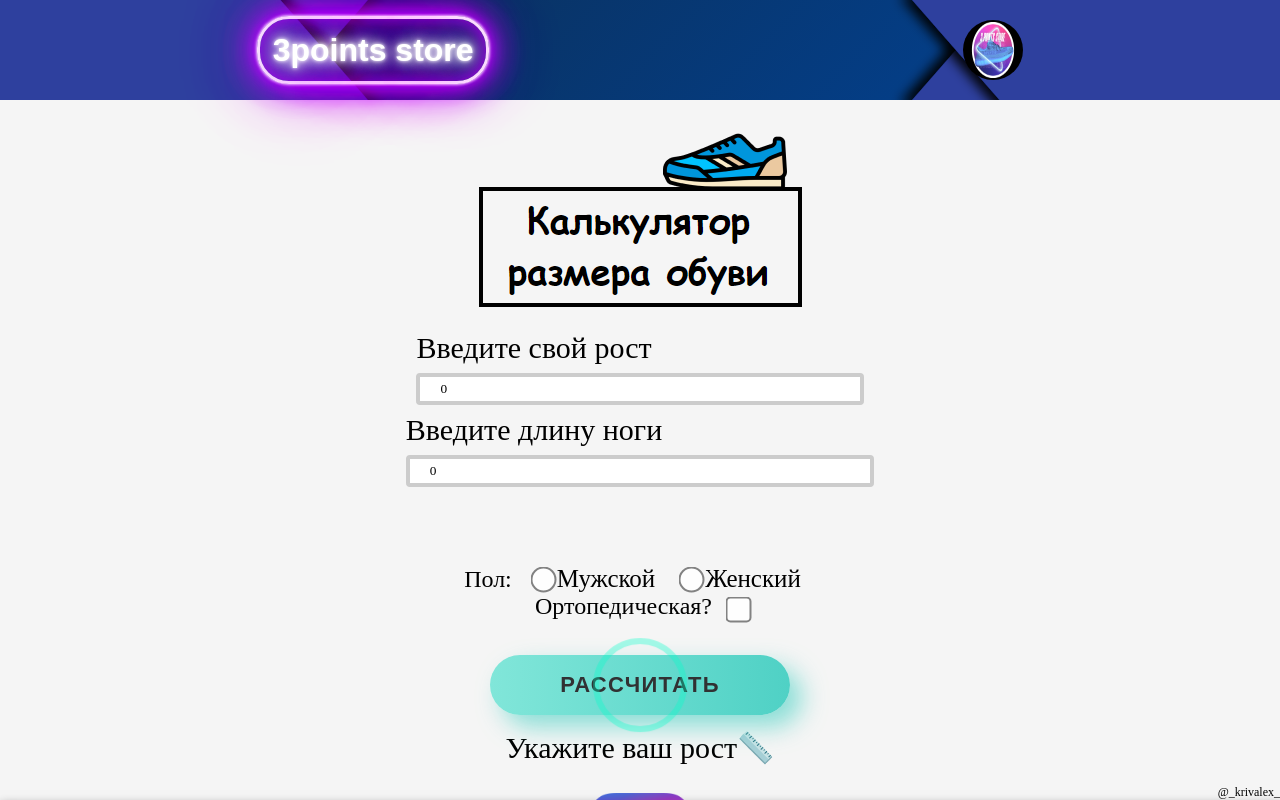
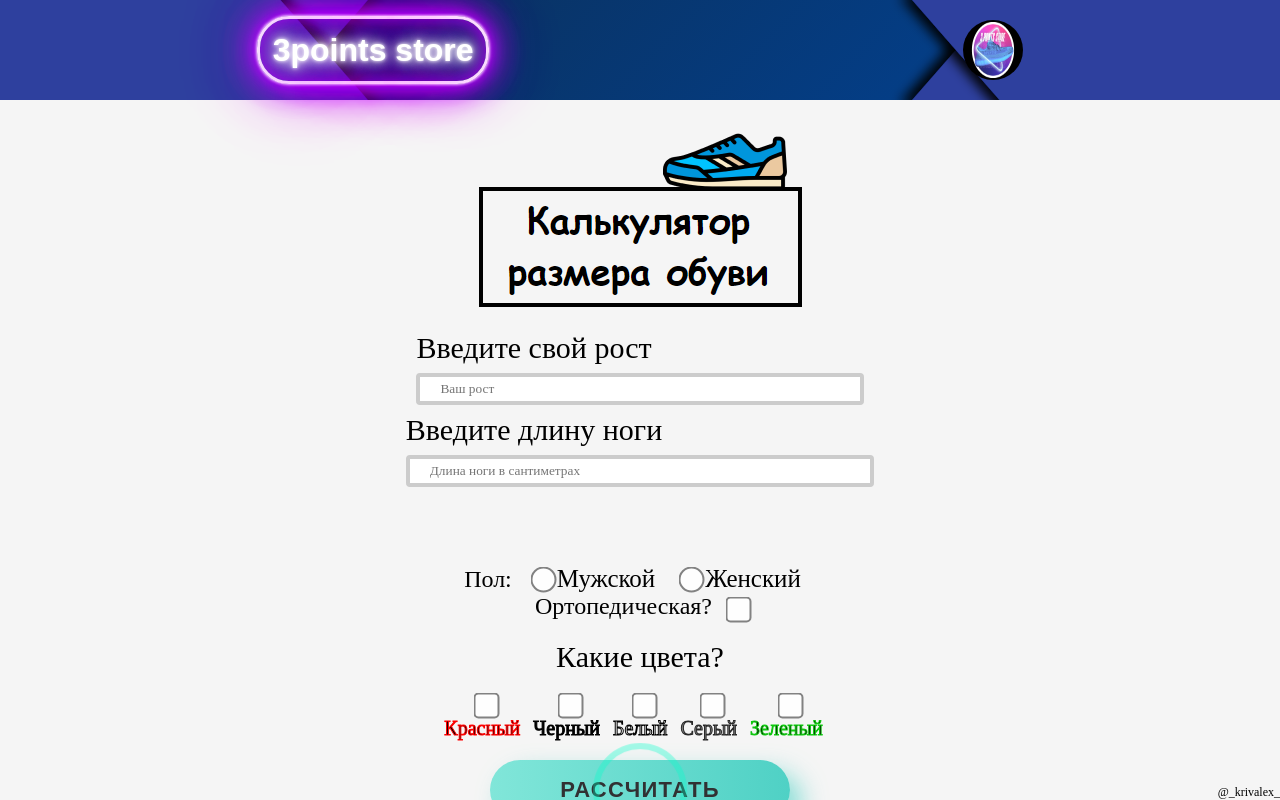
Before and after one commit to krivalex/3points-store-VUE3-MONGOdb, a Vue app: page / in a window 1280 px wide. Shown: the top 800 px of the page. Built offline with nearby package versions, Linux system fonts and the light colour scheme.

Commit message:
color-validation-update

```diff
--- a/src/components/ContentMain.vue
+++ b/src/components/ContentMain.vue
@@ -38,6 +38,34 @@
         <input :value="ortopedic" @input="inputOrtopedic" class="radio-button" type="checkbox" name="ortopedic">
       </div>
 
+
+
+    </div>
+
+    <div class="color">
+      <h2 for="color-choice">Какие цвета?</h2>
+      <div class="color-choice">
+        <div class="one-color">
+          <label id="red">Красный</label>
+          <input :value="colors" @input="inputRED" class="radio-button" type="checkbox" name="red">
+        </div>
+        <div class="one-color">
+          <label id="black">Черный</label>
+          <input :value="colors" @input="inputBLACK" class="radio-button" type="checkbox" name="black">
+        </div>
+        <div class="one-color">
+          <label id="white">Белый</label>
+          <input :value="colors" @input="inputWHITE" class="radio-button" type="checkbox" name="white">
+        </div>
+        <div class="one-color">
+          <label id="grey">Серый</label>
+          <input :value="colors" @input="inputGREY" class="radio-button" type="checkbox" name="grey">
+        </div>
+        <div class="one-color">
+          <label id="green">Зеленый</label>
+          <input :value="colors" @input="inputGREEN" class="radio-button" type="checkbox" name="green">
+        </div>
+      </div>
     </div>
 
     <div class="calc-button">
@@ -64,10 +92,10 @@
 
 
     </div>
-    <div v-else-if="this.height === 0" class="result">
+    <div v-else-if='this.height === ""' class="result">
       <h2>Укажите ваш рост📏</h2>
     </div>
-    <div v-else-if="isNaN(this.foot) || this.foot === 0" class="result">
+    <div v-else-if='isNaN(this.foot) || this.foot === ""' class="result">
       <h2>Укажите размер вашей ноги🦶</h2>
     </div>
     <div v-else-if="this.man === false && this.woman === false" class="result">
@@ -104,15 +132,15 @@ const foot_size_EU_man = [38.5, 39, 40, 40.5, 41, 42, 42.5, 43, 44, 44.5, 45, 46
 export default {
   data() {
     return {
-      height: 0,
-      foot: 0,
+      height: "",
+      foot: "",
       man: false,
       woman: false,
       ortopedic: false,
       ru_result: 0,
       eu_result: 0,
       usa_result: 0,
-      update: false
+      colors: []
     }
   },
   name: 'ContentMain',
@@ -174,7 +202,42 @@ export default {
       } else {
         this.ortopedic = true
       }
-    }
+    },
+    inputRED() {
+      if (this.colors.includes("red")) {
+        this.colors = this.colors.filter(cur => cur !== "red")
+      } else {
+        this.colors.push("red")
+      }
+    },
+    inputBLACK() {
+      if (this.colors.includes("black")) {
+        this.colors = this.colors.filter(cur => cur !== "black")
+      } else {
+        this.colors.push("black")
+      }
+    },
+    inputWHITE() {
+      if (this.colors.includes("white")) {
+        this.colors = this.colors.filter(cur => cur !== "white")
+      } else {
+        this.colors.push("white")
+      }
+    },
+    inputGREY() {
+      if (this.colors.includes("grey")) {
+        this.colors = this.colors.filter(cur => cur !== "grey")
+      } else {
+        this.colors.push("grey")
+      }
+    },
+    inputGREEN() {
+      if (this.colors.includes("green")) {
+        this.colors = this.colors.filter(cur => cur !== "green")
+      } else {
+        this.colors.push("green")
+      }
+    },
   }
 }
 </script>
@@ -424,4 +487,73 @@ button:focus::after {
     opacity: 0;
   }
 }
+
+.color {
+  display: flex;
+  flex-direction: column;
+  justify-content: center;
+  align-items: center;
+  width: 90%;
+}
+
+.color h2 {
+  font-size: 30px;
+  margin-bottom: 20px;
+}
+
+.color input {
+  margin: 5px;
+  margin-left: 15px;
+  margin-right: 7px;
+  transform: scale(2.0);
+  opacity: 0.9;
+  cursor: pointer;
+}
+
+.color label {
+  font-size: 20px;
+  text-align: center;
+}
+
+#red {
+  -webkit-text-stroke-color: red;
+  -webkit-text-stroke-width: 1px;
+}
+
+#grey {
+  -webkit-text-stroke-color: rgb(41, 41, 41);
+  color: gray;
+  -webkit-text-stroke-width: 1px;
+}
+
+#green {
+  -webkit-text-stroke-color: rgb(15, 202, 15);
+  -webkit-text-stroke-width: 1px;
+}
+
+#white {
+  -webkit-text-stroke-color: rgb(0, 0, 0);
+  color: white;
+  -webkit-text-stroke-width: 1px;
+}
+
+#black {
+  -webkit-text-stroke-color: black;
+  color: black;
+  -webkit-text-stroke-width: 1px;
+}
+
+.color-choice {
+  display: flex;
+  flex-wrap: wrap;
+}
+
+.one-color {
+  display: flex;
+  justify-content: center;
+  flex-direction: column-reverse;
+  align-items: center;
+  margin-right: 13px;
+  margin-bottom: 5px;
+}
 </style>
--- a/src/components/ManyCard.vue
+++ b/src/components/ManyCard.vue
@@ -1,8 +1,13 @@
 <template>
   <div>
-    <div class="cards">
-      <OneCard v-for="card in cards" :key="card.id" :id="card.id" :name="card.name" :size_eu="card.size_eu"
-        :color="card.color" :link="card.link" :image="card.image"></OneCard>
+    <div>
+      <div class="cards" v-if="this.cards.length >= 0">
+        <OneCard v-for="card in cards" :key="card.id" :id="card.id" :name="card.name" :size_eu="card.size_eu"
+          :color="card.color" :link="card.link" :image="card.image"></OneCard>
+      </div>
+      <div v-else>
+        <h1>У нас нет ни одной пары под ваши запросы</h1>
+      </div>
     </div>
 
   </div>
--- a/src/components/OneCard.vue
+++ b/src/components/OneCard.vue
@@ -5,7 +5,7 @@
     </div>
     <div class="card-info">
       <h2>{{ name }}</h2>
-      <p>Размеры: {{ size_eu }}</p>
+      <p>Размеры: {{ size_eu.map(el => el) }}</p>
       <p>Цвета: {{ color }}</p>
       <a :href="link">Подробнее</a>
     </div>
```
